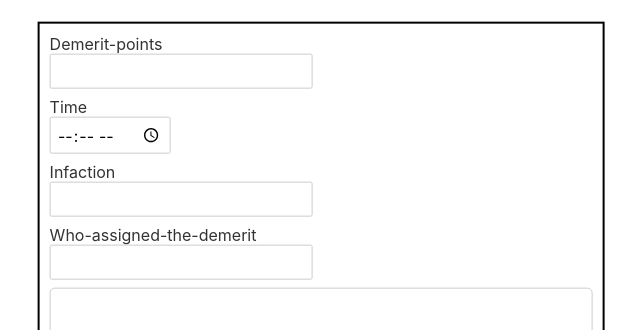
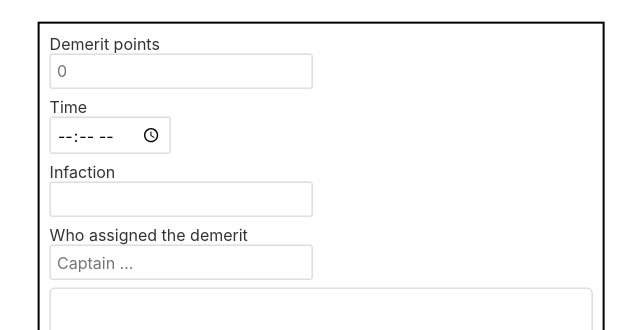
Before and after one commit to KennyWeeks/ArmandsProject, a Svelte app in the folder demerit/: page / in a window 1280 px wide. Shown: the top 330 px of the page, without its empty margins (319-959 px from the left). Built offline with nearby package versions, Linux system fonts and the light colour scheme.

Commit message:
Made changes to placeholders.

```diff
--- a/demerit/src/components/Input.svelte
+++ b/demerit/src/components/Input.svelte
@@ -3,11 +3,12 @@
     export let labelTag = "";
     export let type="text";
     export let def = "";
+    export let min = null;
 
 </script>
 
-<label for="{labelTag}">{labelTag}</label><br>
-<input type="{type}" name="{labelTag}" class="inputtag" required/>
+<label for="{labelTag}">{labelTag.replace(/-/g, " ")}</label><br>
+<input type="{type}" name="{labelTag}" class="inputtag" placeholder="{def}" min={min}  required/>
 
 
 <style lang="scss">
--- a/demerit/src/views/BodyParts.svelte
+++ b/demerit/src/views/BodyParts.svelte
@@ -23,10 +23,10 @@
 
 <div class="bodypart">
 
-    <Input labelTag="Demerit-points" type="number"/><br>
+    <Input labelTag="Demerit-points" type="number" def="0" min={0}/><br>
     <Input labelTag="Time" type="time"/><br>
     <Input labelTag="Infaction"/><br>
-    <Input labelTag="Who-assigned-the-demerit"/><br>
+    <Input labelTag="Who-assigned-the-demerit" def="Captain ..."/><br>
     <TextArea/>
     <br>
     <Button printbutton={true} buttonText={"print"} on:click={()=>{
```
